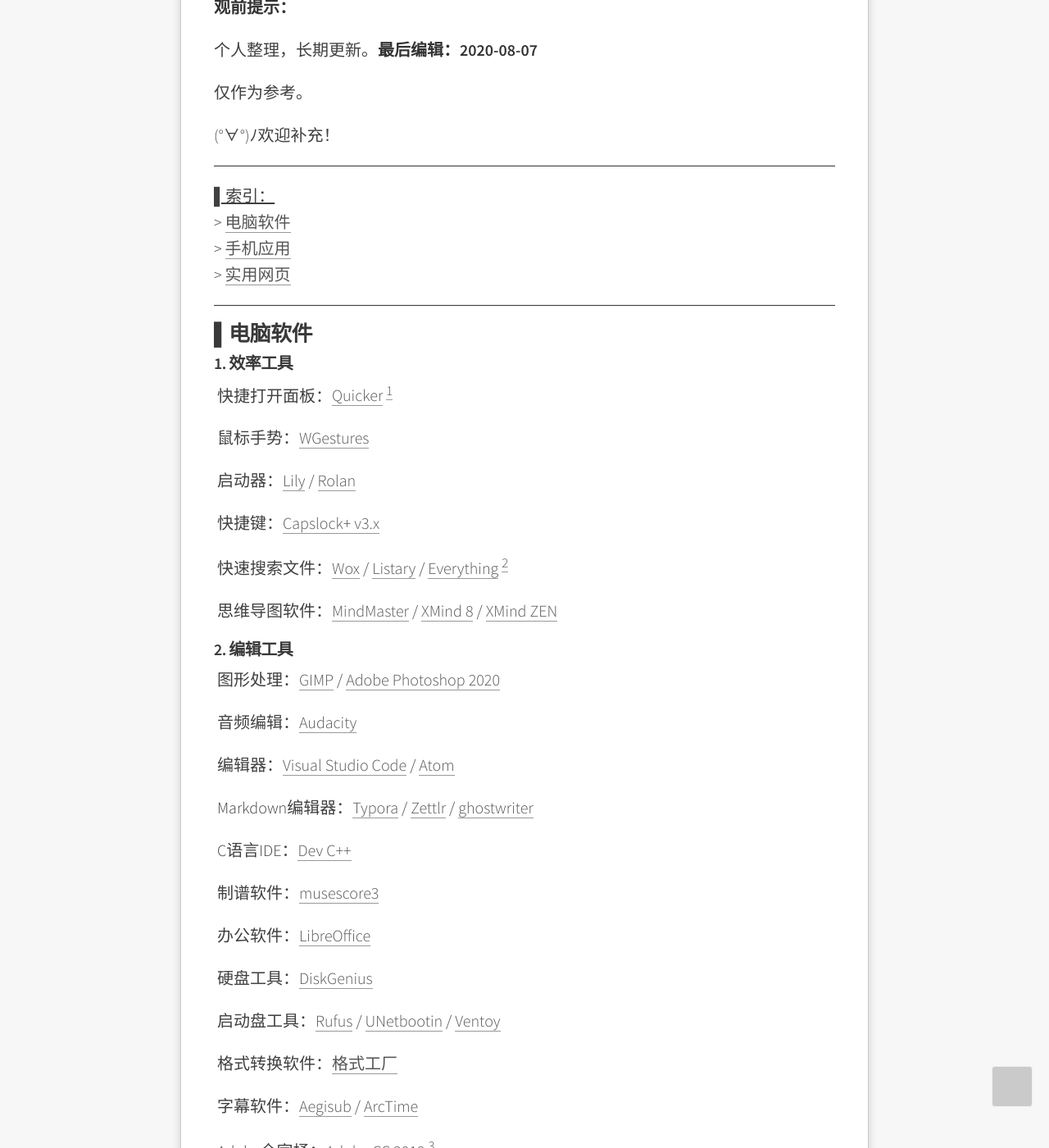
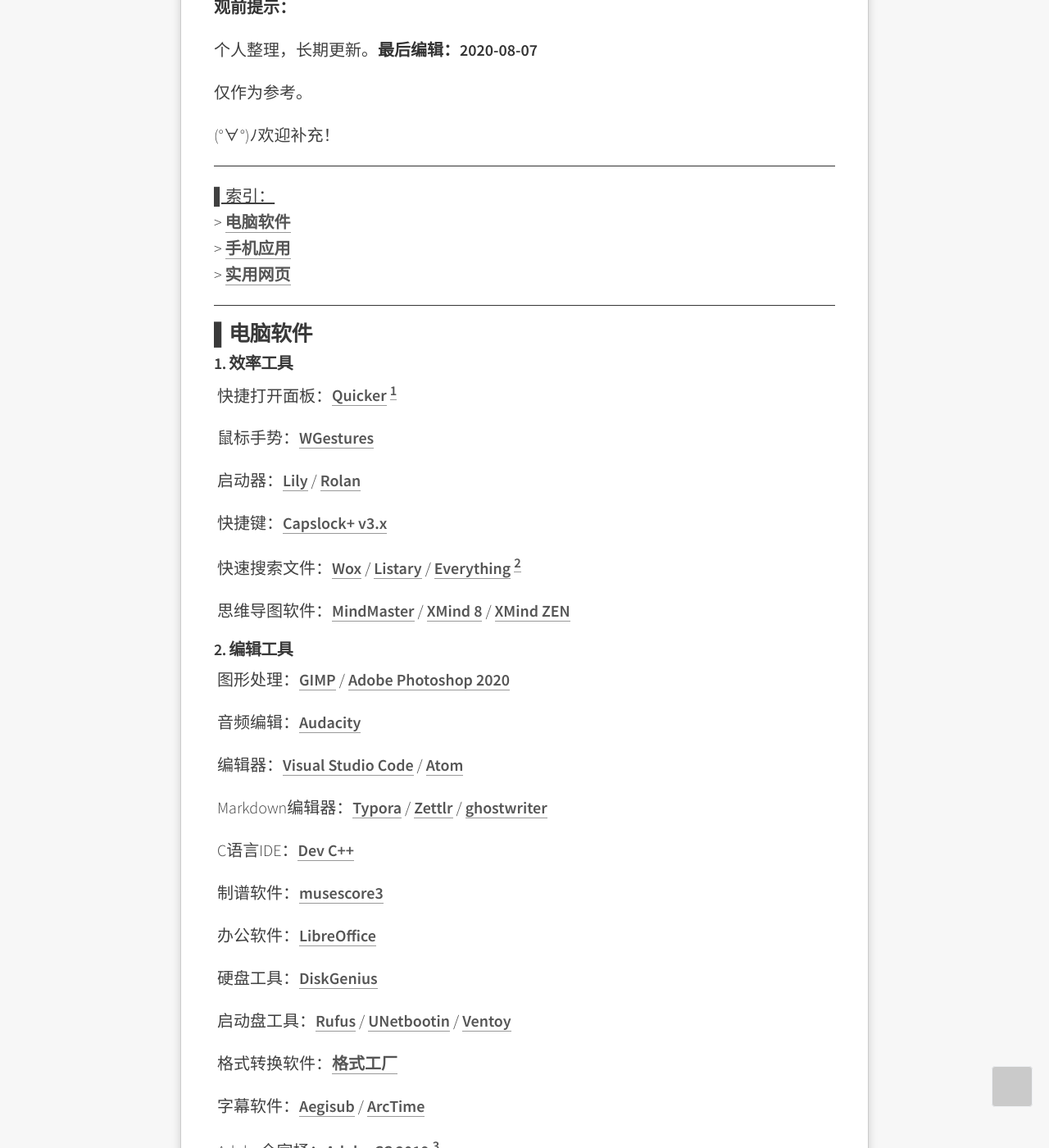
Before and after one commit to Melody-of-Oblivion/Melody-of-Oblivion.github.io, a Jekyll site: the page built from pages/applist.md, in a window 1280 px wide and 1400 px high, scrolled down 214 px. Shown: the whole window at 82% size. Built offline with Jekyll 4.4.1, drawn with Linux system fonts in a browser that asks for light colours; grey boxes are pictures that could not be loaded.

Commit message:
Update components.scss

```diff
--- a/assets/css/components.scss
+++ b/assets/css/components.scss
@@ -111,7 +111,7 @@
   }
 
   a {
-    color: #555;
+    font-weight: 600;
     text-decoration: none;
     border-bottom: 1px solid #999;
     &:hover,
@@ -140,7 +140,7 @@
   }
 
   a {
-    color: #555;
+    font-weight: 600;
     text-decoration: none;
     border-bottom: 1px solid #999;
     &:hover,
```
